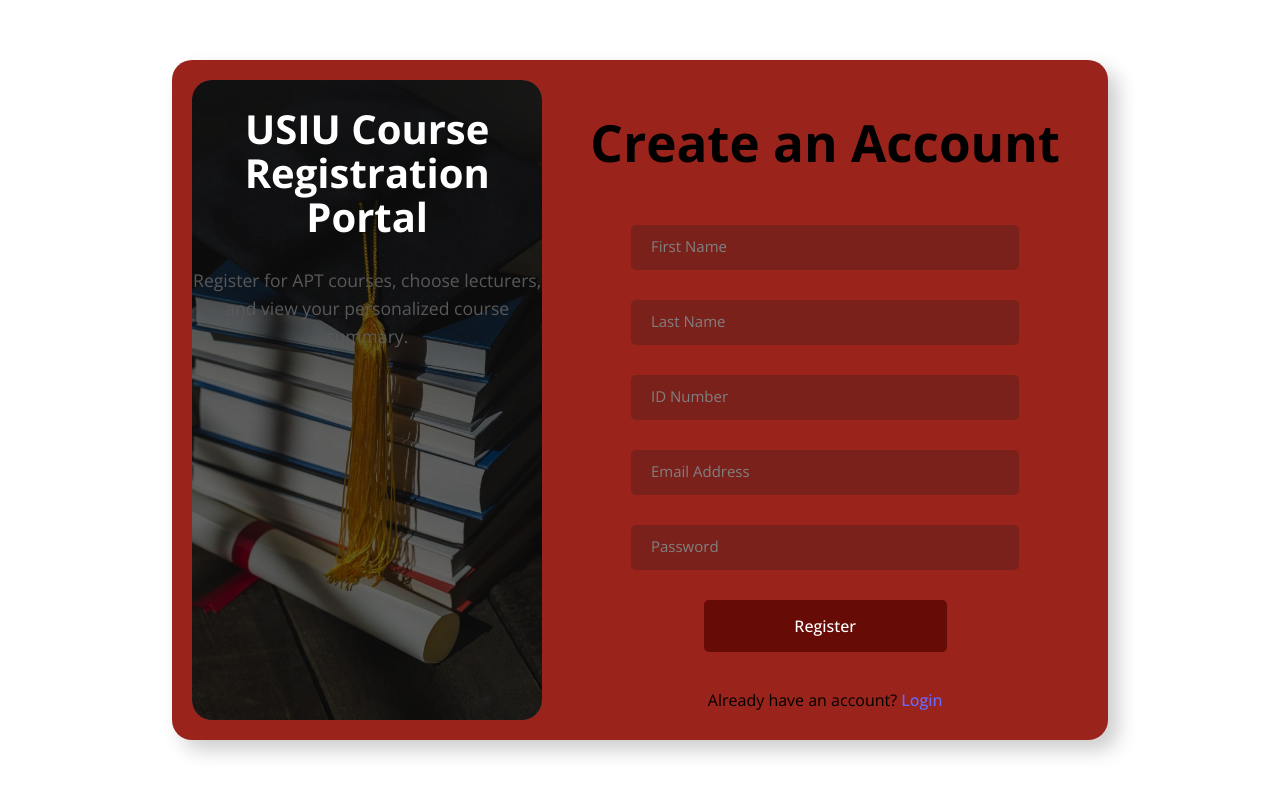
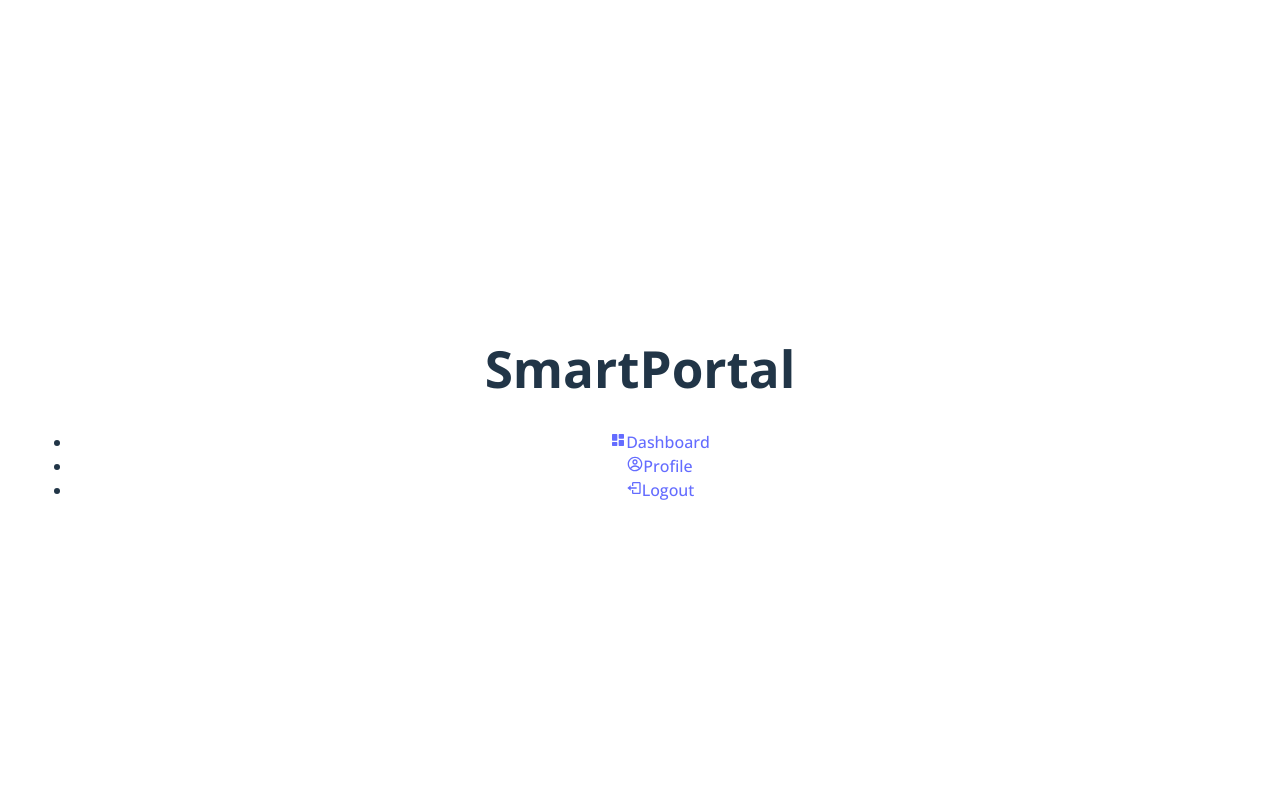
Before and after one commit to githinjiEssy/course-registration-system, a React (Vite) app: page / in a window 1280 px wide. Shown: the top 796 px of the page. Built offline with nearby package versions, Linux system fonts and the light colour scheme.

Commit message:
react icons installation and new sidebar component

```diff
--- a/package.json
+++ b/package.json
@@ -12,6 +12,7 @@
   "dependencies": {
     "react": "^19.1.1",
     "react-dom": "^19.1.1",
+    "react-icons": "^5.5.0",
     "react-router-dom": "^7.9.3"
   },
   "devDependencies": {
--- a/src/App.jsx
+++ b/src/App.jsx
@@ -5,16 +5,18 @@
 import LoginForm from './components/LoginForm'
 import StudentDashboard from './components/Dashboard/StudentDashboard'
 import InstructorDashboard from './components/Dashboard/InstructorDashboard'
+import Sidebar from './components/Sidebar'
 
 function App() {
 
   return (
     <BrowserRouter>
       <Routes>
-        <Route path='/' element={<RegisterForm />} />
+        {/* <Route path='/' element={<RegisterForm />} />
         <Route path='/login' element={<LoginForm />} />
         <Route path='/student' element={<StudentDashboard/>}/>
-        <Route path='/instructor' element={<InstructorDashboard/>}/>
+        <Route path='/instructor' element={<InstructorDashboard/>}/> */}
+        <Route path='/' element={<Sidebar/>}/>
       </Routes>
     </BrowserRouter>
   )
--- /dev/null
+++ b/src/components/Sidebar.jsx
@@ -0,0 +1,47 @@
+import React from 'react';
+import { BiSolidDashboard, BiLogOut } from "react-icons/bi";
+import { MdOutlineAppRegistration } from "react-icons/md";
+import { ImBooks } from "react-icons/im";
+import { CgProfile } from "react-icons/cg";
+import { IoIosListBox } from "react-icons/io";
+
+function Sidebar({ role }) {
+  return (
+    <div className='sidebar'>
+        <div className="sidebar_container">
+            <div className="sidebar_header">
+                <img src="" alt="" className='logo'/>
+                <h1>SmartPortal</h1>
+            </div>
+
+            <div className="sidebar_menu">
+                <ul>
+                    <li><a href="#"><BiSolidDashboard />Dashboard</a></li>
+
+                    {/* Student specific links */}
+                    {role === "student" && (
+                        <>
+                            <li><a href="#"><MdOutlineAppRegistration/>Register Courses</a></li>
+                            <li><a href="#"><ImBooks/>My Courses</a></li>
+                        </>
+                    )}
+
+                    {/* Instructor specific links */}
+                    {role === "instructor" && (
+                        <>
+                            <li><a href="#"><ImBooks/>Assigned Courses</a></li>
+                            <li><a href="#"><IoIosListBox/>Student List</a></li>
+                        </>
+                    )}
+
+                    <li><a href="#"><CgProfile/>Profile</a></li>
+                    <li><a href="#"><BiLogOut/>Logout</a></li>
+                </ul>
+            </div>
+        </div>
+
+    </div>
+  )
+}
+
+export default Sidebar
```
Also changed, not shown: 1 other file (tests, documents, lock files or other folders).
